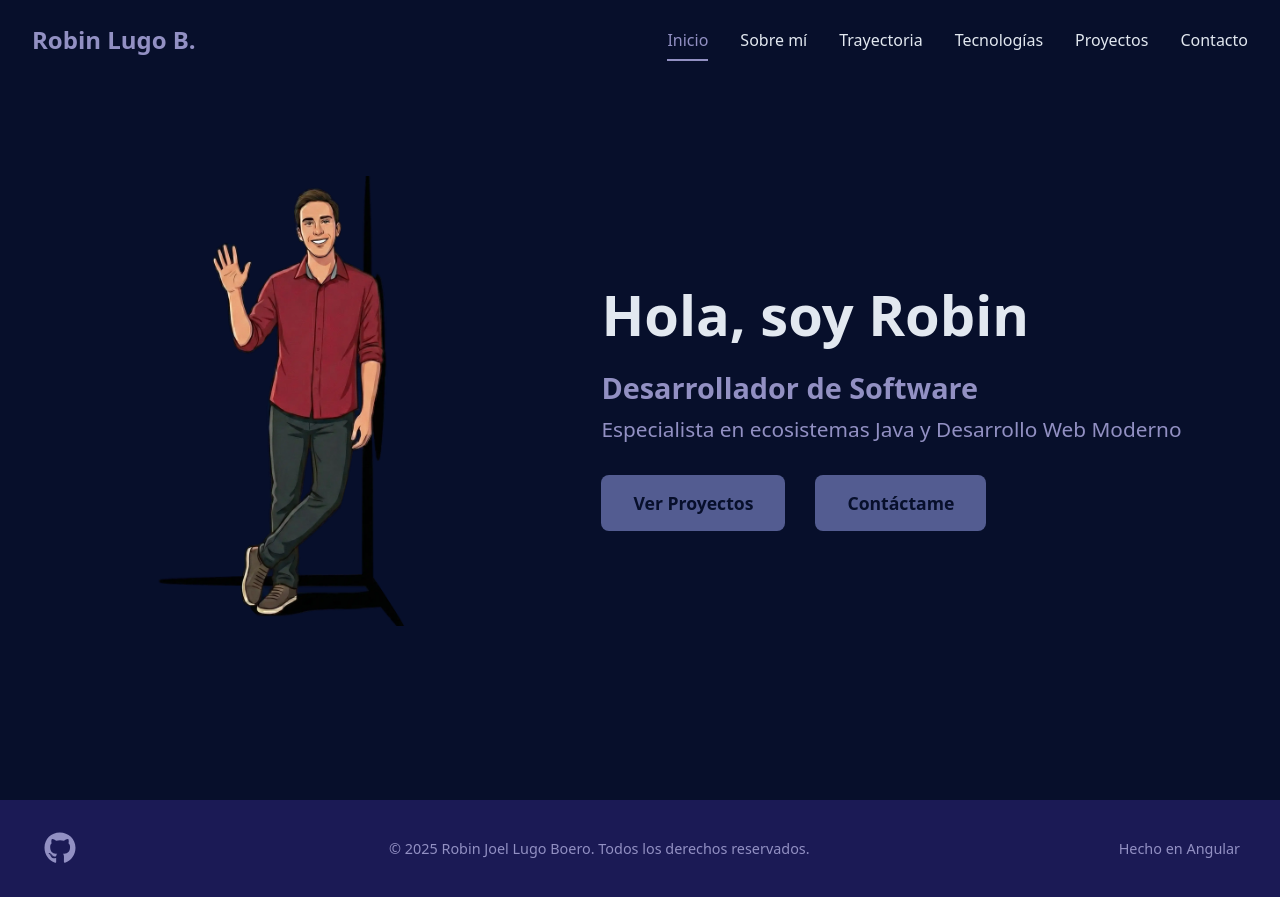
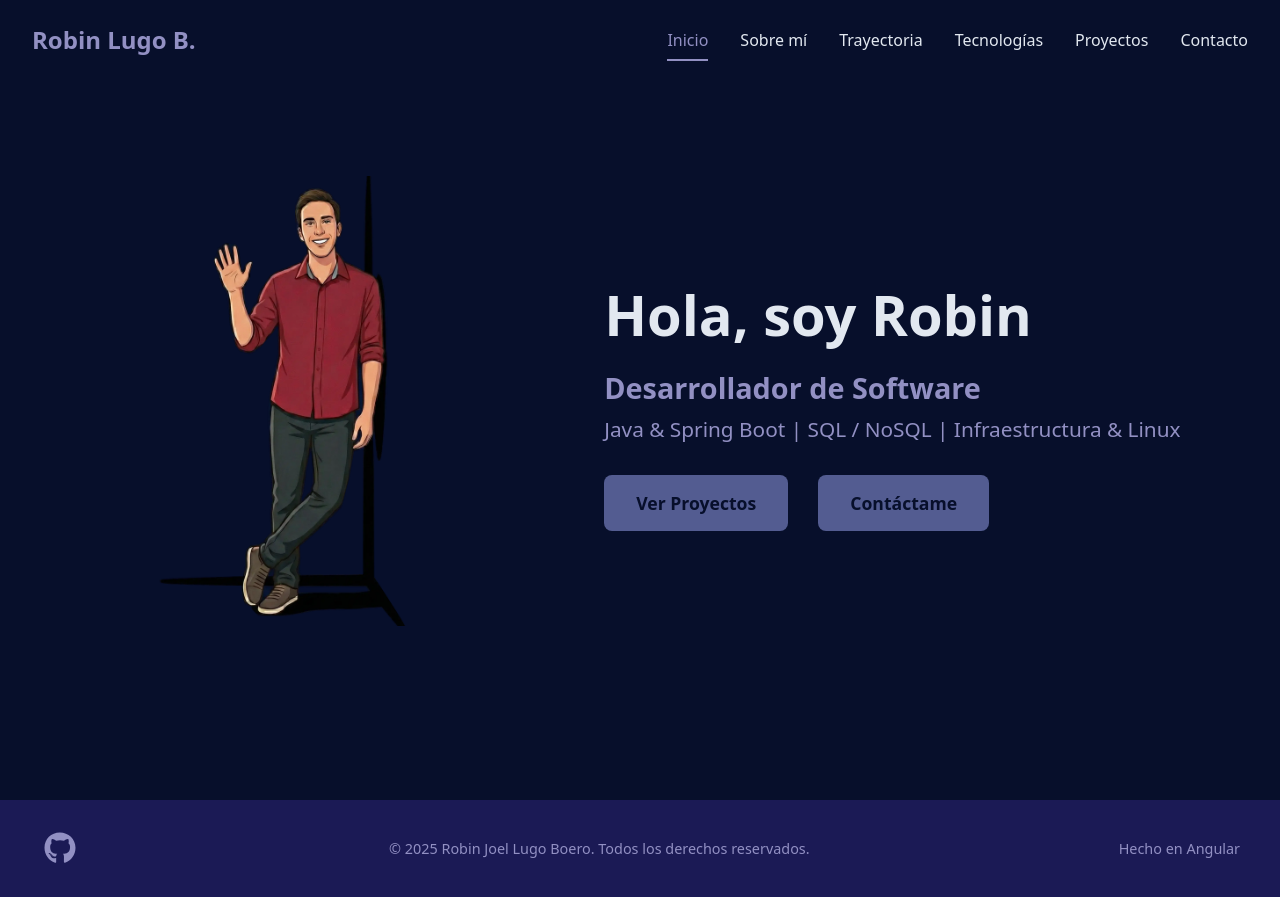
Before and after one commit to RobinLB99/robinlugoboero, an Angular app: page /home in a window 1280 px wide. Built offline with nearby package versions, Linux system fonts and the light colour scheme.

Commit message:
refactor(home): actualizar subtítulo con stack tecnológico principal

```diff
--- a/src/app/pages/home/home.html
+++ b/src/app/pages/home/home.html
@@ -7,7 +7,7 @@
       <h1 class="hero-title">Hola, soy Robin</h1>
       <p class="hero-main-profession">Desarrollador de Software</p>
       <p class="hero-secondary-profession">
-        Especialista en ecosistemas Java y Desarrollo Web Moderno
+        Java & Spring Boot | SQL / NoSQL | Infraestructura & Linux
       </p>
       <a routerLink="/projects" class="hero-button">Ver Proyectos</a>
       <a routerLink="/contact" class="hero-button ml-3">Contáctame</a>
```
